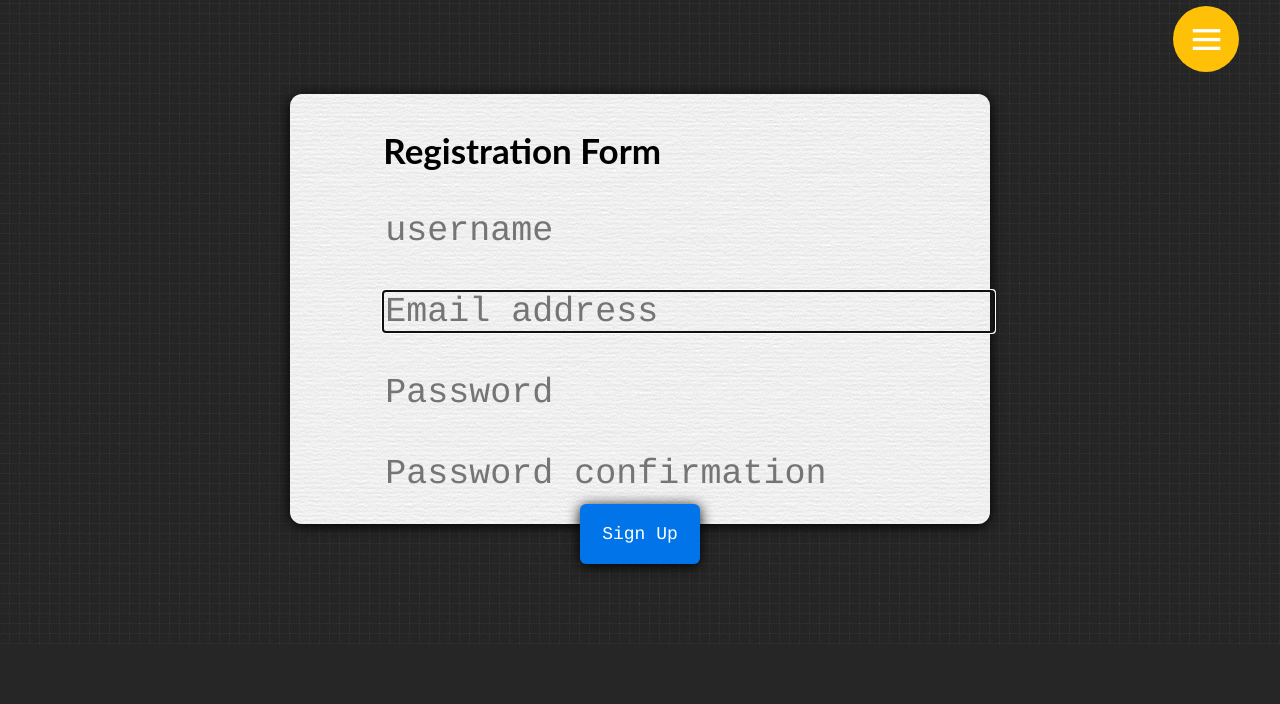
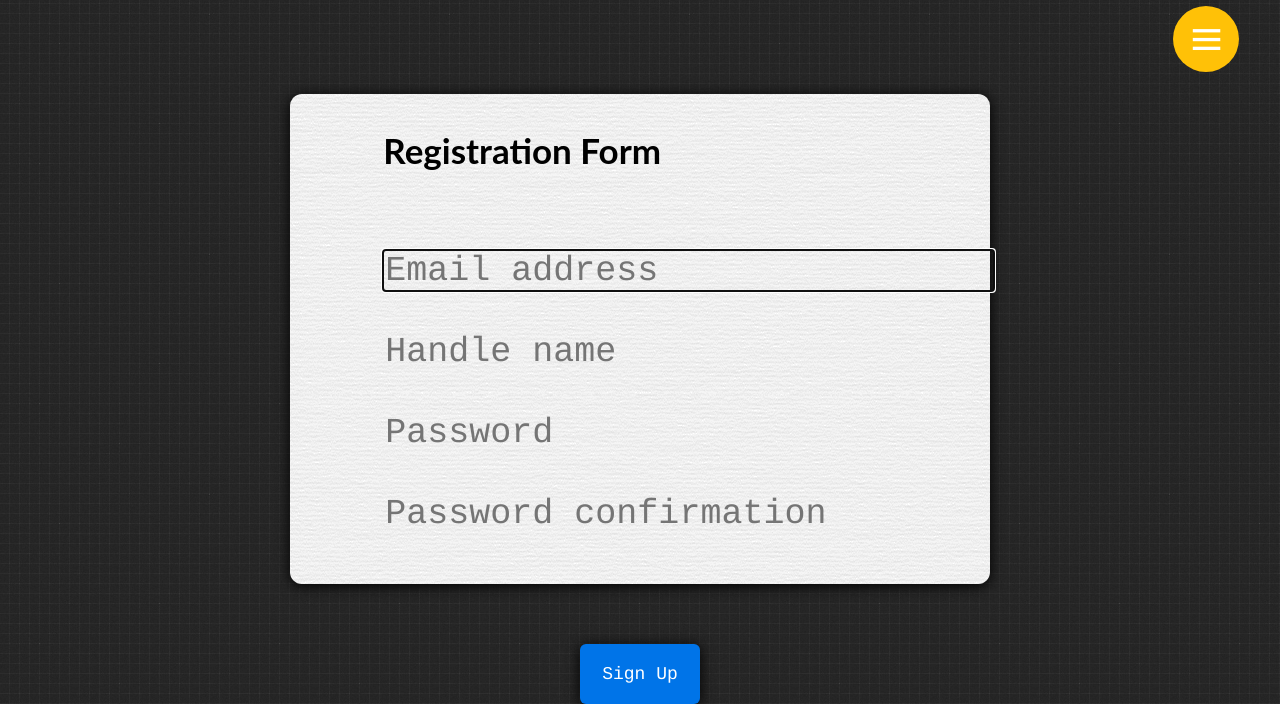
Before and after one commit to Graveyardillon/WalPapir, a Django app: page /walpapir/signup/ in a window 1280 px wide. Shown: the part 156-860 px from the top of the page. Before the commit the page ends 800 px from the top, so only its background shows below. Run offline with Django 3.2, Linux system fonts and the light colour scheme; some libraries are stand-ins or nearby versions.

Commit message:
user name

```diff
--- a/project1/walpapir/forms.py
+++ b/project1/walpapir/forms.py
@@ -2,6 +2,7 @@ from django.contrib.auth.forms import (
     AuthenticationForm, UserCreationForm
 )
 from django.contrib.auth import get_user_model
+from django import forms
 
 User = get_user_model()
 
@@ -21,12 +22,27 @@ class UserCreateForm(UserCreationForm):
     class Meta:
         model = User
         if User.USERNAME_FIELD == 'email':
-            fields = ('email',)
+            fields = ('email', 'handle_name')
         else:
-            fields = ('username', 'email')
+            fields = ('username', 'email', 'handle_name')
 
     def __init__(self, *args, **kwargs):
         super().__init__(*args, **kwargs)
         for field in self.fields.values():
             field.widget.attrs['class'] = 'form-control'
             field.widget.attrs['placeholder'] = field.label
+
+class UserUpdateForm(forms.ModelForm):
+    """ユーザ情報更新"""
+
+    class Meta:
+        model = User
+        if User.USERNAME_FIELD == 'email':
+            fields = ('email', 'handle_name')
+        else:
+            fields = ('username', 'email', 'handle_name')
+
+    def __init__(self, *args, **kwargs):
+        super().__init__(*args, **kwargs)
+        for field in self.fields.values():
+            field.widget.attrs['class'] = 'form-control'
--- a/project1/walpapir/models.py
+++ b/project1/walpapir/models.py
@@ -107,9 +107,9 @@ class User(AbstractBaseUser, PermissionsMixin):
         """username属性のゲッター
 
         他アプリケーションが、username属性にアクセスした場合に備えて定義
-        メールアドレスを返す
+        handle_nameを返す
         """
-        return self.email
+        return self.handle_name
 
 
 from datetime import datetime
--- a/project1/walpapir/templates/walpapir/page4Register.html
+++ b/project1/walpapir/templates/walpapir/page4Register.html
@@ -48,7 +48,7 @@ li.slider{
   transform: translate(-50%, 0);
   -moz-transform: translate(-50%, 0);
   -webkit-transform: translate(-50%, 0);
-  height: 430px;
+  height: 490px;
   position: absolute;
   top: 250px;
   margin-bottom: 50px;
@@ -75,7 +75,7 @@ li.slider{
 }
 
 .effect .rightPointEffect {
-  top: 750px;
+  top: 950px;
 }
 
 #RightSideOfPaper p b {
@@ -86,15 +86,13 @@ li.slider{
 
 {% block mainContent %}
 <!-- submission paper -->
-
-<form action="{% url 'walpapir:HNRegister' %}" method="post" name="form1">
+<form action="#" name="form1" method="post">
 <div id="formPaperPNG">
   <div id="LeftSideOfPaper">
-
   </div>
   <div id="RightSideOfPaper">
     <p align="left"><b>Registration Form</b></p>
-      <input type="text" name="handle_name" style="
+  <!--    <input type="text" name="handle_name" style="
       font-size: 100%;
       font-family: inherit;
       border: none;
@@ -103,7 +101,7 @@ li.slider{
       height: 39px;
       "
       placeholder="username" >
-      <br>
+      <br> -->
       {{ form.non_field_errors }}
       {% for field in form %}<br>
       <div class="form-group">
@@ -123,11 +121,10 @@ li.slider{
 <!-- submission button -->
 <div class="container">
   <div class="buttonEffect">
-      <a align="center"class="effect rightPointEffect" href="javascript:form1.submit()">Sign up</a>
+      <a align="center"class="effect rightPointEffect" href="javascript:form1.submit()" style="top: 800px;">Sign up</a>
     </div>
-  </form>
 </div>
-
+</form>
 <!-- submission button -->
 
 {% endblock %}
--- a/project1/walpapir/templates/walpapir/userPage.html
+++ b/project1/walpapir/templates/walpapir/userPage.html
@@ -467,7 +467,7 @@
       {% endblock %}</div>
 
       <div class="sentenceBox">
-        NONAME
+        {{ user.handle_name }}
         <font size="6">
         </font>
         <br><br>
--- a/project1/walpapir/urls.py
+++ b/project1/walpapir/urls.py
@@ -49,6 +49,10 @@ urlpatterns = [
     path('search/',views.search,name='search'),
     path('ajax/',views.ajax,name="ajax"),
     path('iv/', views.iv, name="iv"),
-    path('registarUserName', views.registarUserName, name="HNRegister"),
+    #path('registarUserName', views.registarUserName, name="HNRegister"),
+
+    #user pages
+    path('user/<int:pk>', views.UserDetail.as_view(), name='user_detail'),
+    path('user_edit/<int:pk>', views.UserUpdate.as_view(), name='user_update'),
 
 ]
--- a/project1/walpapir/views.py
+++ b/project1/walpapir/views.py
@@ -1,18 +1,18 @@
 #For registration
 from django.conf import settings
 from django.contrib.auth import get_user_model
-from django.contrib.auth.mixins import LoginRequiredMixin
+from django.contrib.auth.mixins import LoginRequiredMixin, UserPassesTestMixin
 from django.contrib.auth.views import (
     LoginView, LogoutView
 )
 from django.contrib.sites.shortcuts import get_current_site
 from django.core.signing import BadSignature, SignatureExpired, loads, dumps
 from django.http import Http404, HttpResponseBadRequest,HttpResponse,HttpResponseRedirect
-from django.shortcuts import redirect
+from django.shortcuts import redirect, resolve_url
 from django.template.loader import get_template
 from django.views import generic
 from .forms import (
-    LoginForm, UserCreateForm
+    LoginForm, UserCreateForm, UserUpdateForm
 )
 from django.urls import reverse
 from django.shortcuts import render
@@ -178,14 +178,14 @@ class UserCreateComplete(generic.TemplateView):
 
         return HttpResponseBadRequest()
 
-def registarUserName(request):
+"""def registarUserName(request):
     lists = request.POST
     handle_name = lists["handle_name"]
 
     User.handle_name = handle_name
 
     return render(request, 'walpapir/user_create_done.html')
-
+"""
 
 photo=Photo.objects.all()
 img=16
@@ -233,3 +233,22 @@ def ajax(request):
     global photo,img,search,page_last
     page=int(request.GET["page"])
     return HttpResponse(render(request,'walpapir/image.html',{'photo':photo[0+(img*(page-1)):img+(img*(page-1))],}))
+
+class OnlyYouMixin(UserPassesTestMixin):
+    raise_exception = True
+
+    def test_func(self):
+        user = self.request.user
+        return user.pk == self.kwargs['pk'] or user.is_superuer
+
+class UserDetail(OnlyYouMixin, generic.DetailView):
+    model = User
+    template_name = 'userPage.html'
+
+class UserUpdate(OnlyYouMixin, generic.UpdateView):
+    model = User
+    form_class = UserUpdateForm
+    template_name = 'userEdit_d.html'
+
+    def get_success_url(self):
+        return resolve_url('userPage', pk=self.kwargs['pk'])
```
Also changed, not shown: project1/walpapir/templates/walpapir/imageView.html (+1 -9 lines), project1/db.sqlite3.
